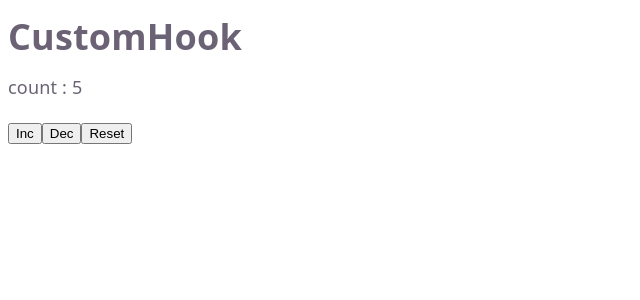
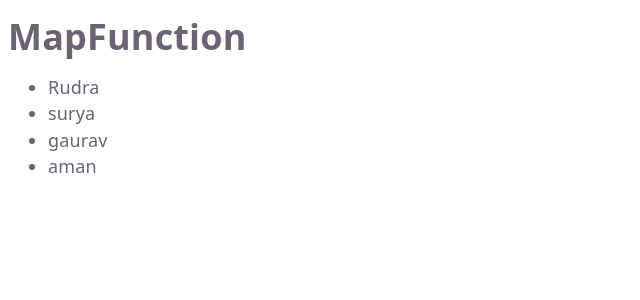
Before and after one commit to rudraksh-codes/ReactDRFProj, a React (Vite) app in the folder my-react-project/: page / in a window 1280 px wide. Shown: the top 300 px of the page, without its empty margins (0-640 px from the left). Built offline with nearby package versions, Linux system fonts and the light colour scheme.

Commit message:
feat: Map() function to return html from js objs

```diff
--- a/my-react-project/src/App.jsx
+++ b/my-react-project/src/App.jsx
@@ -12,6 +12,8 @@ import ChildA from './components/ChildA.jsx'
 import { createContext, useState } from 'react'
 import LearnUseRef from './components/LearnUseRef.jsx'
 import LearnCustomHooks from './components/LearnCustomHooks.jsx'
+import LearnConditionalRendering from './components/LearnConditionalRendering.jsx'
+import LearnMap from './components/LearnMap.jsx'
 
 // step 1 (create context - outside the component)
 const StockContext = createContext()
@@ -49,7 +51,9 @@ function App() {
         </UserContext.Provider>
       </StockContext.Provider> */}
       {/* <LearnUseRef/> */}
-      <LearnCustomHooks/>
+      {/* <LearnCustomHooks/> */}
+      {/* <LearnConditionalRendering/> */}
+      <LearnMap/>
 
 
     </>
--- /dev/null
+++ b/my-react-project/src/components/LearnConditionalRendering.jsx
@@ -0,0 +1,23 @@
+import {useState} from 'react'
+
+const LearnConditionalRendering = () => {
+
+    const [isLoggedIn, setIsLoggedIn] = useState(false)
+    const [status, setStatus] = useState(true)
+
+    return (
+    <>
+       <h1>ConditionalRendering</h1>
+
+       {
+        isLoggedIn? (<h3>Welcome, User!</h3>) : (<button onClick={()=> setIsLoggedIn(true)}>Login</button>)
+       }
+
+       {
+        status && (<h3>Show Data</h3>)
+       }
+    </>
+  )
+}
+
+export default LearnConditionalRendering
--- /dev/null
+++ b/my-react-project/src/components/LearnMap.jsx
@@ -0,0 +1,16 @@
+import React from 'react'
+
+const LearnMap = () => {
+    const names = ["Rudra", "surya", "gaurav", "aman"];
+
+  return (
+    <>
+        <h1>MapFunction</h1>
+        <ul>
+            {names.map((name, idx) => <li key={idx}>{name}</li>)}
+        </ul>
+    </>
+  )
+}
+
+export default LearnMap
```
